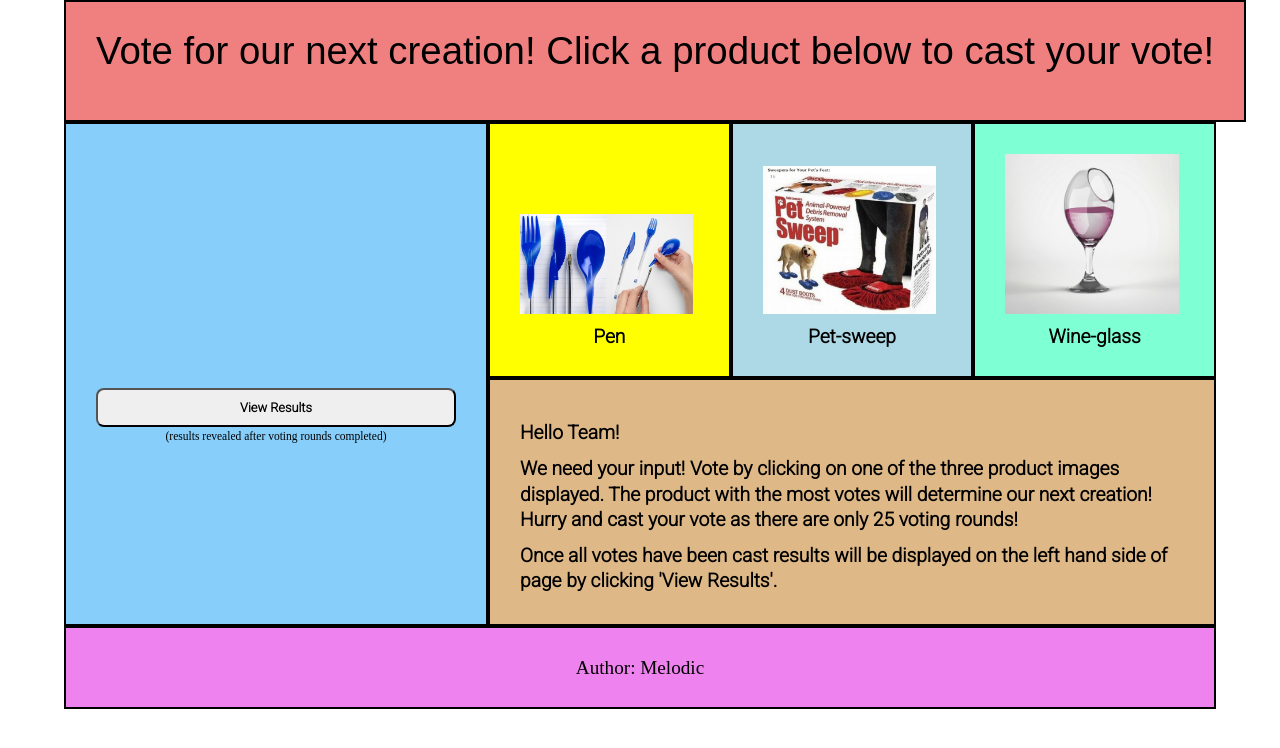
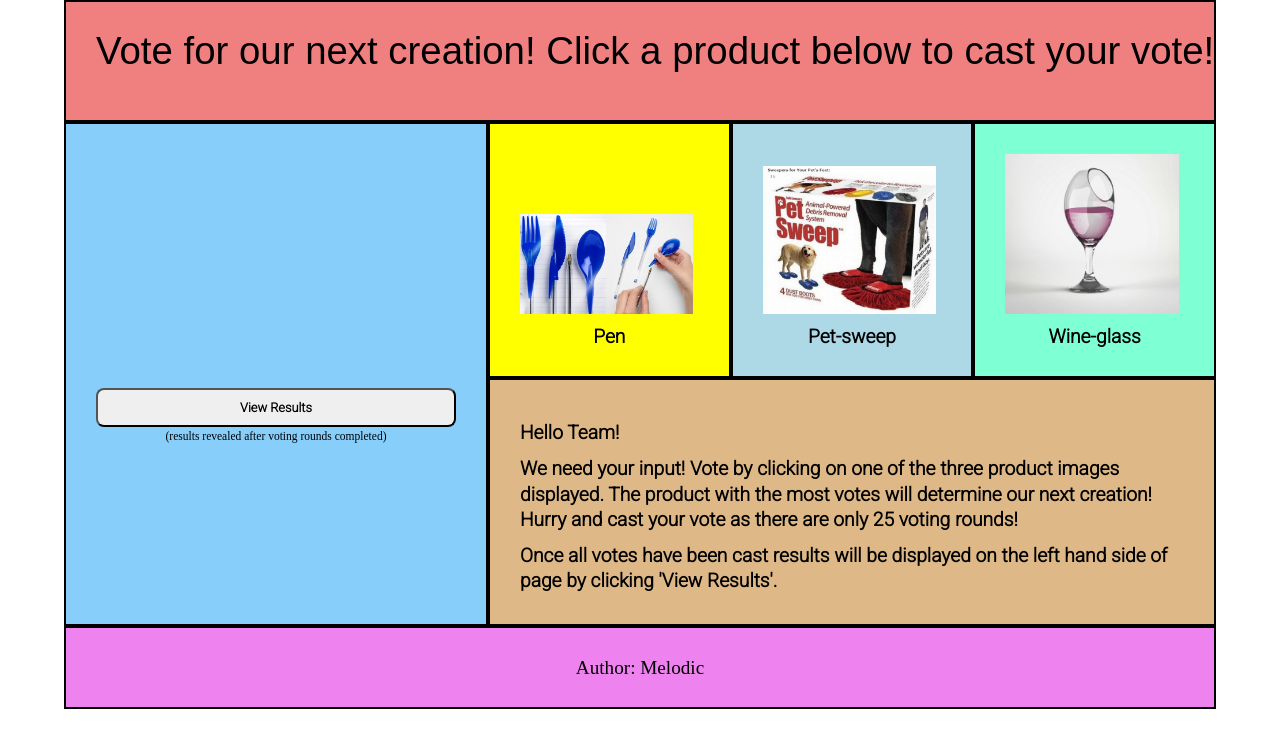
Before and after one commit to MelodicXP/odd-duck, a plain HTML site: page index.html in a window 1280 px wide. Drawn offline with nearby package versions, Linux system fonts and the light colour scheme; a web font is replaced by a local one.

Commit message:
Refactor header CSS

```diff
--- a/css/style.css
+++ b/css/style.css
@@ -1,11 +1,19 @@
-.grid-container {
+header {
   width: 90%;
   margin: auto;
-  display: grid;
-  grid-auto-rows: minmax(auto, auto);
-  grid-template-areas:
-  "header header header header"
-  ;
+}
+
+h1 {
+  font-size: 3vw;
+  font-family: 'Belanosima', sans-serif;
+  width: max-content;
+  margin: auto;
+}
+
+#show-rounds-left {
+  margin-top: 20px;
+  font-family: 'Roboto', sans-serif;
+  font-weight: bold;
 }
 
 .grid-container2 {
@@ -46,10 +54,6 @@
   padding: 30px;
 }
 
-.grid-item1{
-  grid-area: header;
-}
-
 .grid-item2 {
   grid-area: sidebar;
   /* width:max-content; */
@@ -75,13 +79,6 @@
   grid-area: content;
 }
 
-h1 {
-  font-size: 3vw;
-  font-family: 'Belanosima', sans-serif;
-  width: max-content;
-  margin: auto;
-}
-
 h2{
   /* border: 3px solid purple; */
   /* background-color: lightgreen; */
@@ -90,12 +87,6 @@ h2{
   margin-bottom: 0px;
   text-align: center;
   font-size: 1.5vw;
-  font-weight: bold;
-}
-
-#show-rounds-left {
-  margin-top: 20px;
-  font-family: 'Roboto', sans-serif;
   font-weight: bold;
 }
 
```
Also changed, not shown: index.html (+0 -1 lines).
